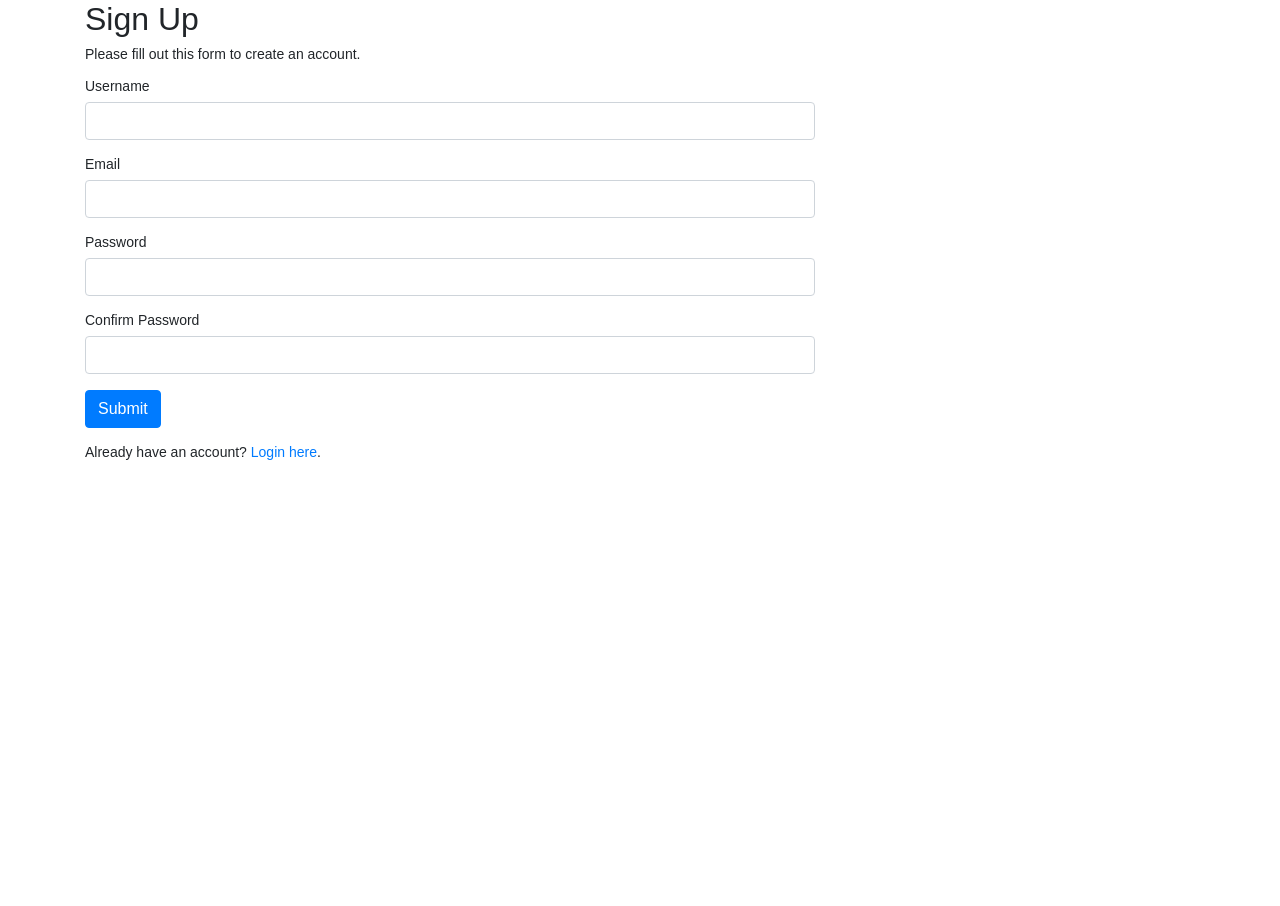
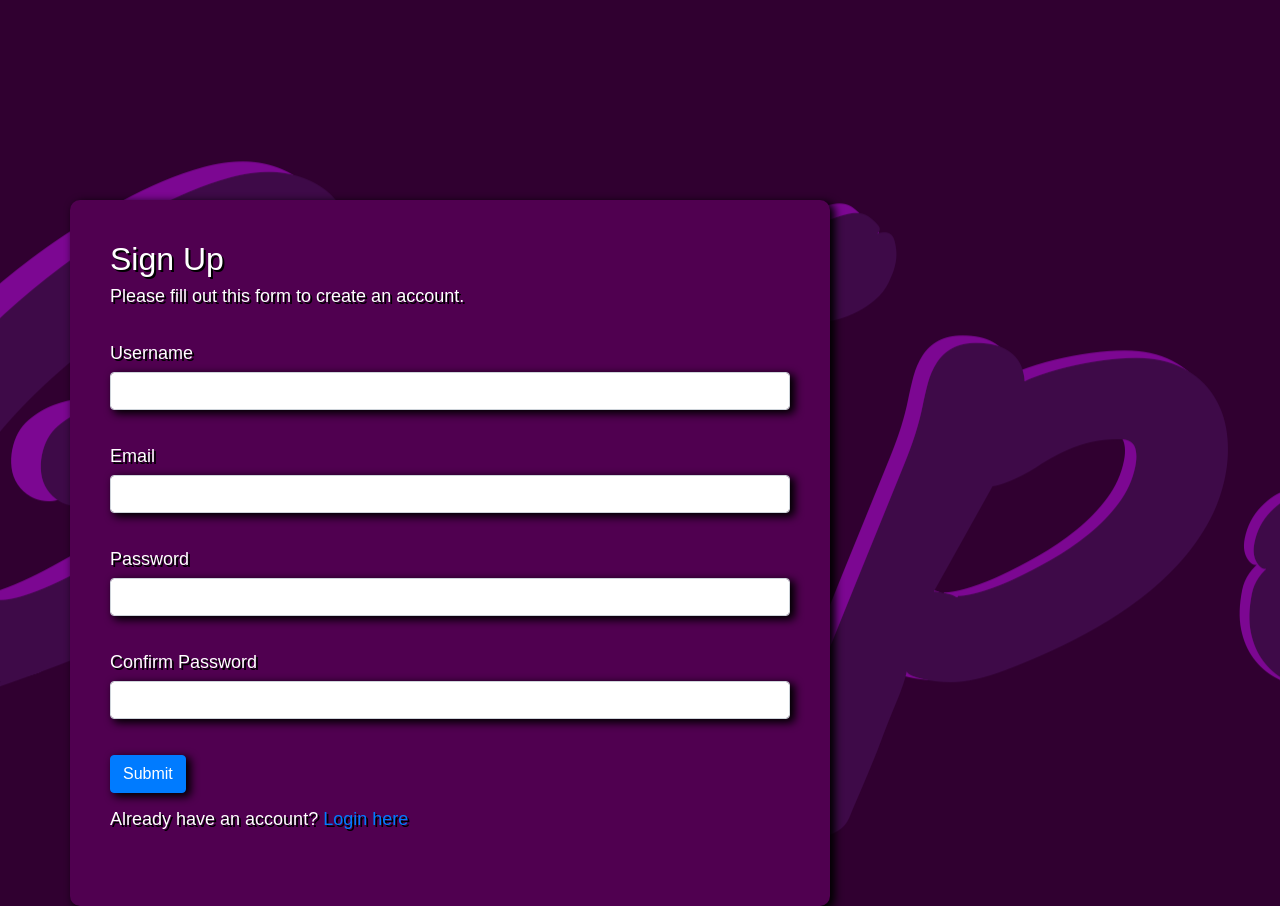
Before and after one commit to joshdieckman/Gripe, a PHP site: page /register.php in a window 1280 px wide. Before the commit the page ends 460 px from the top, so only its background shows below. Run offline with PHP 8.4, Linux system fonts and the light colour scheme; data that the repository does not hold is empty; some libraries are stand-ins or nearby versions.

Commit message:
organizing the files

```diff
--- /dev/null
+++ b/js/gripe.js
@@ -0,0 +1,40 @@
+const emailInput = document.getElementById("email");
+const passwordInput = document.getElementById("password");
+
+/*Validators*/
+
+// Must contain a lowercase, uppercase letter and a number
+
+// Must be a valid email address
+function isValidEmail(email) {
+  return /^[^@]+@[^@.]+\.[a-z]+$/i.test(email);
+}
+
+function isValidPassword(password) {
+  return /[a-z]/.test(password) && /[A-Z]/.test(password) && /[0-9]/.test(password);
+}
+
+/* Set up Events*/
+
+function showOrHideTip(show, element) {
+  // show element when show is true, hide when false
+  if (show) {
+    element.style.display = "inherit";
+  } else {
+    element.style.display = "none";
+  }
+}
+
+function createListener(validator) {
+  return e => {
+    const text = e.target.value;
+    const valid = validator(text);
+    const showTip = text !== "" && !valid;
+    const tooltip = e.target.nextElementSibling;
+    showOrHideTip(showTip, tooltip);
+  };
+}
+
+emailInput.addEventListener("input", createListener(isValidEmail));
+
+passwordInput.addEventListener("input", createListener(isValidPassword));
--- a/config.php
+++ b/php/config.php
@@ -47,7 +47,7 @@
 			mysqli_query($link, $sql);
 			$_SESSION['username'] = $username;
 			$_SESSION['success'] = "You are now logged in!";
-			header("location: index.php");
+			header("location: ../php/index.php");
 		}
 	}
 
@@ -73,9 +73,9 @@
 				header("location: index.php");
 			}else{
 				array_push($errors, "The username/password combination is invalid");
-				header("location: login.php");
+				header("location: ../php/login.php");
 			}
 		}
-    }
+	}
 
 ?>
--- a/logout.php
+++ b/php/logout.php
@@ -4,7 +4,7 @@
 	//initialize the session
 	session_start();
 
-	include('config.php');
+	include('../php/config.php');
 
 	//unset all fo the session variables
 	$_SESSION = array();
@@ -13,6 +13,6 @@
 	session_destroy();
 
 	//redirect to the login page
-	header('location: login.php');
+	header('location: ../php/login.php');
 	exit();
 ?>
--- /dev/null
+++ b/php/register.php
@@ -0,0 +1,126 @@
+<?php
+//register.php
+
+// Include config file
+require_once "../php/config.php";
+
+?>
+
+<!DOCTYPE html>
+<html lang="en">
+	<head>
+		<meta charset="UTF-8">
+      	<link rel="icon" href="/images/gripefavicon.png">
+		<meta name="viewport" content="width=device-width, initial-scale=1, shrink-to-fit=no">
+		<title>Sign Up</title>
+		<link rel="stylesheet" href="https://maxcdn.bootstrapcdn.com/bootstrap/4.0.0/css/bootstrap.min.css" integrity="sha384-Gn5384xqQ1aoWXA+058RXPxPg6fy4IWvTNh0E263XmFcJlSAwiGgFAW/dAiS6JXm" crossorigin="anonymous">
+		<style type="text/css">
+			body{
+				font: 18px sans-serif;
+				background-image: url("/images/gripelogo.png");
+                background-position: center;
+                background-repeat: no-repeat;
+              	background-attachment: fixed;
+				background-color: #300030;
+			}
+			.selector-for-some-widget {
+				box-sizing: content-box;
+			}
+			.col-md-8{
+				margin-top: 25vh;
+				background-color: #500050;
+				box-shadow: 4px 3px 8px 1px black;
+				padding: 5vh;
+				color: white;
+				border-radius: 10px;
+				text-shadow: 2px 2px black;
+			}
+			input{
+				box-shadow: 4px 3px 8px 1px black;
+			}
+			p {
+				margin: 0 0 2em 0;
+				position: relative;
+			}
+			p.error {
+				border: 1px solid #ffa3a3;
+				border-radius: 1em;
+				background: #ffe5e9;
+			}
+			span {
+				border-radius: 5px;
+				display: none;
+				font-size: 1em;
+				text-align: center;
+				position: absolute;
+				background: #2F558E;
+				left: 105%;
+				top: 25px;
+				width: 250px;
+				padding: 7px 10px;
+				color: #fff;
+			}
+			span:after {
+				right: 100%;
+				top: 50%;
+				border: solid transparent;
+				content: " ";
+				height: 0;
+				width: 0;
+				position: absolute;
+				pointer-events: none;
+				border-color: rgba(136, 183, 213, 0);
+				border-right-color: #2F558E;
+				border-width: 8px;
+				margin-top: -8px;
+			}
+		</style>
+	</head>
+	<body>
+		<div class="container">
+			<div class="row">
+				<div class="col-md-offset-2 col-md-8">
+        			<h2>Sign Up</h2>
+        			<p>Please fill out this form to create an account.</p>
+        			<form action="../php/register.php" method="post">
+						<?php include('../php/errors.php'); ?>
+            			<div class="form-group">
+							<p>
+								<label>Username</label>
+								<input id="username" type="text" name="username" class="form-control" value="<?php echo $username; ?>" required>
+							</p>
+           				</div>
+						<div class="form-group">
+							<p>
+								<label>Email</label>
+								<input id="email" type="text" name="email" class="form-control" value="<?php echo $email; ?>" required>
+								<span>Must be a valid email address</span>
+							</p>
+            			</div>
+            			<div class="form-group">
+							<p>
+								<label>Password</label>
+								<input id="password" type="password" name="password" class="form-control">
+								<span>Must contain a lowercase, uppercase letter and a number</span>
+							</p>
+            			</div>
+            			<div class="form-group">
+							<p>
+								<label>Confirm Password</label>
+								<input id="confirm_password" type="password" name="confirm_password" class="form-control">
+							</p>
+            			</div>
+            			<div class="form-group">
+                			<input type="submit" name="register" class="btn btn-primary" value="Submit">
+            			</div>
+            			<p>Already have an account? <a href="../php/login.php">Login here</a></p>
+        			</form>
+				</div>
+			</div>
+		</div>
+		<script src="https://code.jquery.com/jquery-3.2.1.slim.min.js" integrity="sha384-KJ3o2DKtIkvYIK3UENzmM7KCkRr/rE9/Qpg6aAZGJwFDMVNA/GpGFF93hXpG5KkN" crossorigin="anonymous"></script>
+		<script src="https://cdnjs.cloudflare.com/ajax/libs/popper.js/1.12.9/umd/popper.min.js" integrity="sha384-ApNbgh9B+Y1QKtv3Rn7W3mgPxhU9K/ScQsAP7hUibX39j7fakFPskvXusvfa0b4Q" crossorigin="anonymous"></script>
+		<script src="https://maxcdn.bootstrapcdn.com/bootstrap/4.0.0/js/bootstrap.min.js" integrity="sha384-JZR6Spejh4U02d8jOt6vLEHfe/JQGiRRSQQxSfFWpi1MquVdAyjUar5+76PVCmYl" crossorigin="anonymous"></script>
+		<script type="text/javascript" src="../js/gripe.js"></script>
+	</body>
+</html>
--- a/register.php
+++ /dev/null
@@ -1,61 +0,0 @@
-<?php
-//register.php
-
-// Include config file
-require_once "config.php";
-
-?>
-
-<!DOCTYPE html>
-<html lang="en">
-	<head>
-		<meta charset="UTF-8">
-		<meta name="viewport" content="width=device-width, initial-scale=1, shrink-to-fit=no">
-		<title>Sign Up</title>
-		<link rel="stylesheet" href="https://maxcdn.bootstrapcdn.com/bootstrap/4.0.0/css/bootstrap.min.css" integrity="sha384-Gn5384xqQ1aoWXA+058RXPxPg6fy4IWvTNh0E263XmFcJlSAwiGgFAW/dAiS6JXm" crossorigin="anonymous">
-		<style type="text/css">
-			body{
-				font: 14px sans-serif;
-			}
-			.selector-for-some-widget {
-				box-sizing: content-box;
-			}
-		</style>
-	</head>
-	<body>
-		<div class="container">
-			<div class="row">
-				<div class="col-md-offset-2 col-md-8">
-        			<h2>Sign Up</h2>
-        			<p>Please fill out this form to create an account.</p>
-        			<form action="register.php" method="post">
-						<?php include('errors.php'); ?>
-            			<div class="form-group">
-                			<label>Username</label>
-                			<input type="text" name="username" class="form-control" value="<?php echo $username; ?>" required>
-           				</div>
-						<div class="form-group">
-                			<label>Email</label>
-                			<input type="text" name="email" class="form-control" value="<?php echo $email; ?>" required>
-            			</div>
-            			<div class="form-group">
-                			<label>Password</label>
-                			<input type="password" name="password" class="form-control">
-            			</div>
-            			<div class="form-group">
-                			<label>Confirm Password</label>
-                			<input type="password" name="confirm_password" class="form-control">
-            			</div>
-            			<div class="form-group">
-                			<input type="submit" name="register" class="btn btn-primary" value="Submit">
-            			</div>
-            			<p>Already have an account? <a href="login.php">Login here</a>.</p>
-        			</form>
-				</div>
-			</div>
-		</div>
-		<script src="https://code.jquery.com/jquery-3.2.1.slim.min.js" integrity="sha384-KJ3o2DKtIkvYIK3UENzmM7KCkRr/rE9/Qpg6aAZGJwFDMVNA/GpGFF93hXpG5KkN" crossorigin="anonymous"></script>
-		<script src="https://cdnjs.cloudflare.com/ajax/libs/popper.js/1.12.9/umd/popper.min.js" integrity="sha384-ApNbgh9B+Y1QKtv3Rn7W3mgPxhU9K/ScQsAP7hUibX39j7fakFPskvXusvfa0b4Q" crossorigin="anonymous"></script>
-		<script src="https://maxcdn.bootstrapcdn.com/bootstrap/4.0.0/js/bootstrap.min.js" integrity="sha384-JZR6Spejh4U02d8jOt6vLEHfe/JQGiRRSQQxSfFWpi1MquVdAyjUar5+76PVCmYl" crossorigin="anonymous"></script>
-	</body>
-</html>
```
Also changed, not shown: php/index.php (renamed from index.php, +18 -12 lines), php/login.php (renamed from login.php, +25 -6 lines), images/Dieckman+Designs+Logo (1).png (added), images/gripefavicon.png (added), images/gripelogo.png (added), php/errors.php (renamed from errors.php).
